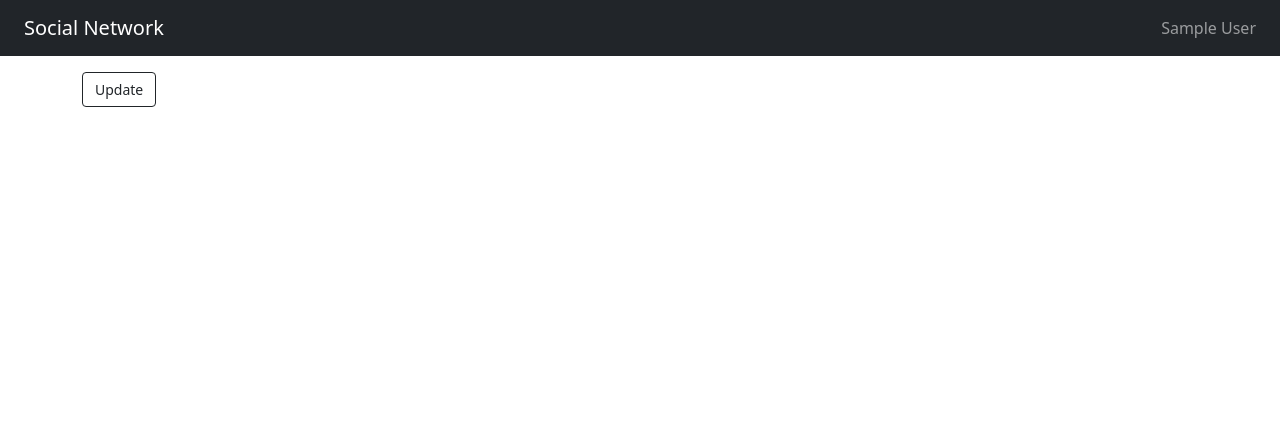
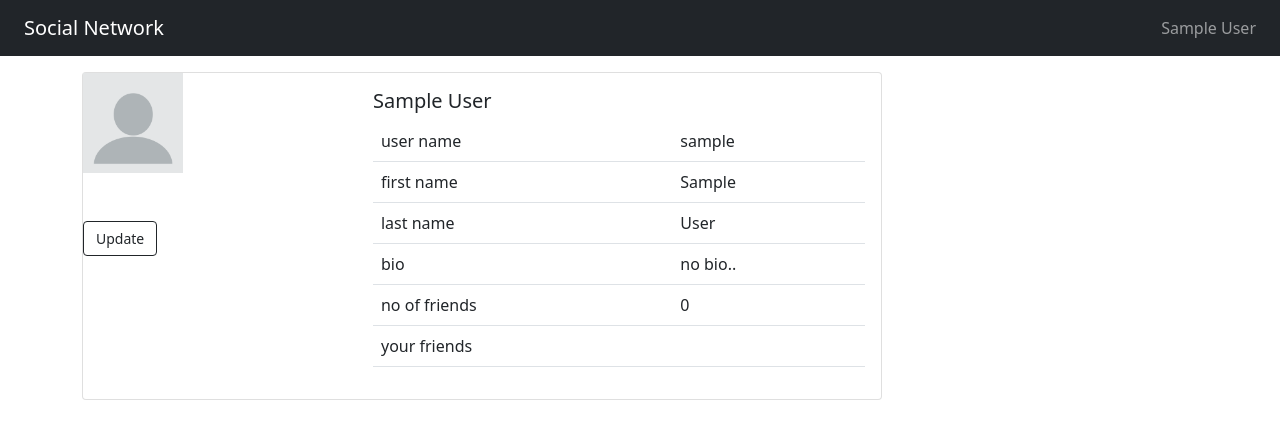
Before and after one commit to OmarYehia/django-social_network, a Django app: a page that uses src/templates/main/navbar.html in a window 1280 px wide. Shown: the top 439 px of the page. Run offline with Django 3.2, Linux system fonts and the light colour scheme; the visitor is signed in with stand-in values (Sample User, id 1); data comes from the database, SQL or seed files in the repository; some libraries are stand-ins or nearby versions.

Commit message:
Showing profile info in myprofile page

```diff
--- a/src/profiles/models.py
+++ b/src/profiles/models.py
@@ -94,6 +94,7 @@ STATUS_CHOICES = (
 )
 
 
+
 class Relationship(models.Model):
     sender = models.ForeignKey(
         Profile, on_delete=models.CASCADE, related_name='sender')
--- a/src/profiles/templates/profiles/myprofile.html
+++ b/src/profiles/templates/profiles/myprofile.html
@@ -11,7 +11,73 @@ My profile
 {% if confirm %}
 <li class="list-group-item list-group-item-success">Your profile has been updated </li>
 {% endif %}
-<a href="{% url 'profiles:profile-update' profile.user %}" class="btn btn-outline-dark">Update</a>
 
 
+<div class="card" style="width: 50rem; height: fit-content">
+    <div class="row">
+        <div class="col-4" >
+            <div class="mb-5">
+                <img src="{{profile.avatar.url}}" class="avatar" alt="avatar">
+            </div>
+            <div >
+                <a href="{% url 'profiles:profile-update' profile.user %}" class="btn btn-outline-dark">Update</a>
+            </div>
+
+        </div>
+        <div class="col">
+            <div class="card-body">
+              <h5 class="card-title">{{ profile }}</h5>
+                <table class="table">
+                    <tbody>
+                        <tr>
+                         <td>user name</td>
+                          <td>{{ profile.user }}</td>
+                        </tr>
+                    <tr>
+                         <td>first name</td>
+                          <td>{{ profile.first_name }}</td>
+                        </tr>
+                    <tr>
+                         <td>last name</td>
+                          <td>{{ profile.last_name }}</td>
+                        </tr>
+                    <tr>
+                         <td>bio</td>
+                          <td>{{ profile.bio }}</td>
+                        </tr>
+                    <tr>
+                         <td>no of friends</td>
+                          <td>{{ profile.friends_count }}</td>
+                        </tr>
+                    <tr>
+                         <td>your friends</td>
+                          <td>
+                              <ul>
+                                  {% for friend in profile.get_friends_users %}
+                                  <li>{{ friend }}</li>
+                                  {% endfor %}
+                              </ul>
+                          </td>
+                        </tr>
+
+
+                    </tbody>
+                </table>
+
+
+
+
+
+
+
+
+
+        </div>
+
+    </div>
+
+
+  </div>
+</div>
+
 {% endblock content %}
--- a/src/profiles/views.py
+++ b/src/profiles/views.py
@@ -29,7 +29,6 @@ def my_profile_view(request, username):
 
 
 class ProfileUpdateView(UpdateView):
-
     model = Profile
     form_class = ProfileModelForm
     template_name = 'profiles/update.html'
--- a/src/templates/main/navbar.html
+++ b/src/templates/main/navbar.html
@@ -7,7 +7,7 @@
   <div class="collapse navbar-collapse" id="navbarNavDropdown">
     <ul class="navbar-nav w-100 d-flex">
       <li class="nav-item ms-auto me-3">
-        <a class="nav-link" href="">{{ user.first_name }} {{ user.last_name }}</a>
+        <a class="nav-link" href="{% url 'profiles:my-profile-view' user.username %}">{{ user.first_name }} {{ user.last_name }}</a>
       </li>
     </ul>
   </div>
```
Also changed, not shown: src/profiles/forms.py (line endings or trailing spaces).
